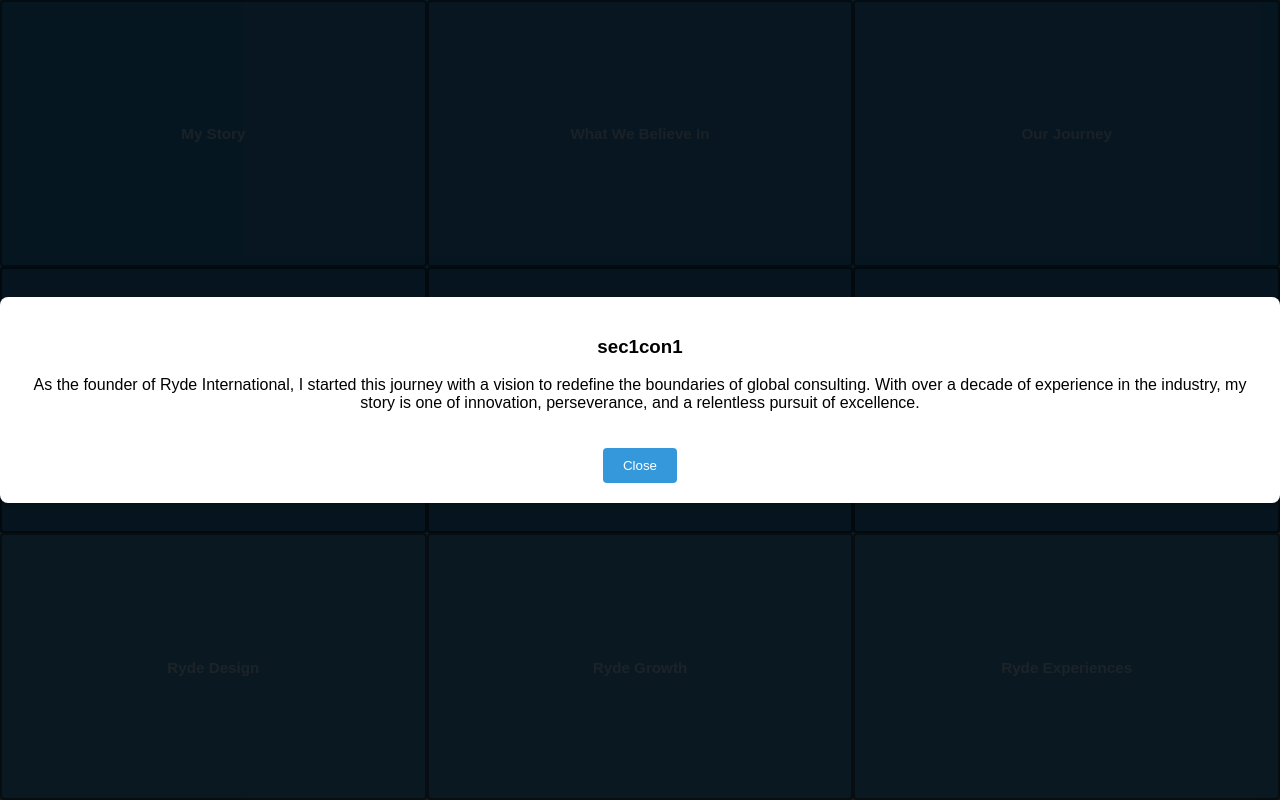
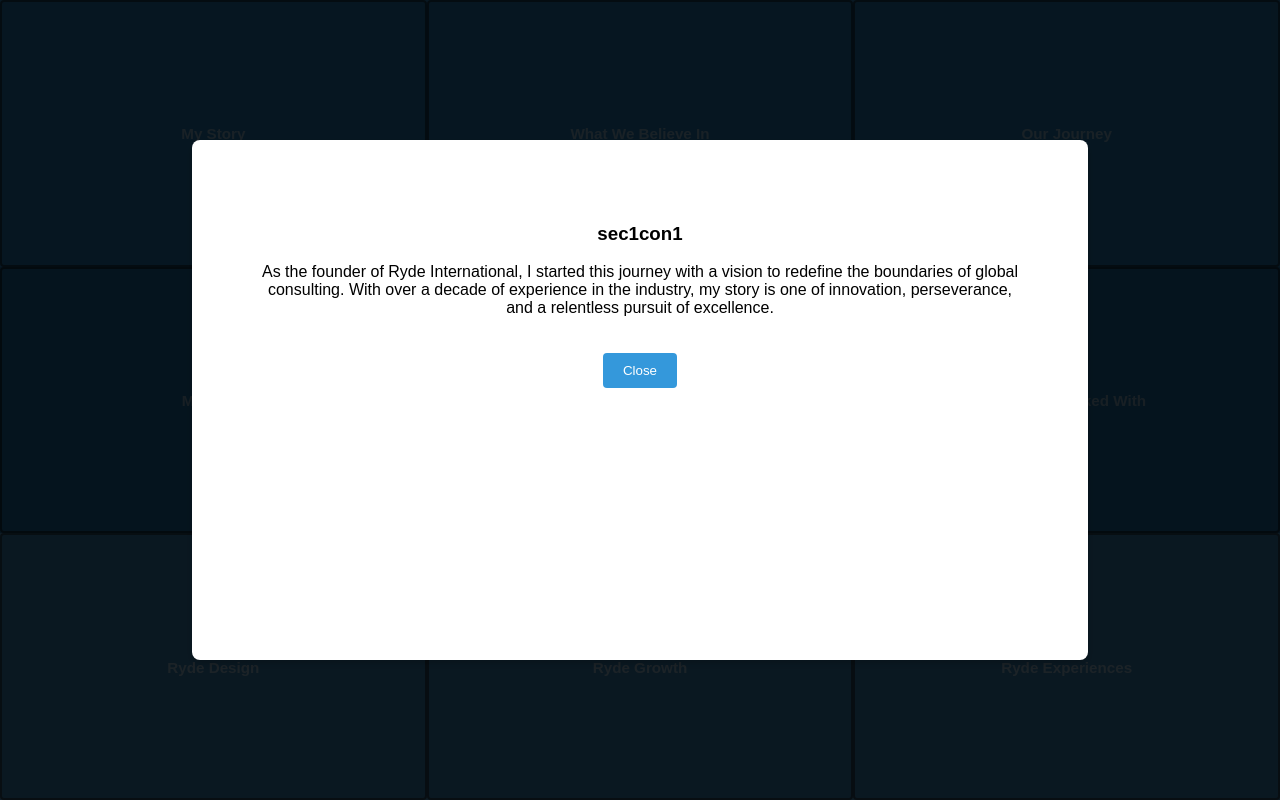
Before and after one commit to ImSteffi/ryde-international, a React (Vite) app in the folder src/ryde-international-frontend/: page / in a window 1280 px wide. Both pictures are taken after a click on the element 213 px from the left and 133 px from the top of the page. Built offline with nearby package versions, Linux system fonts and the light colour scheme.

Commit message:
clicking outside the extended content card closes the card

```diff
--- a/src/ryde-international-frontend/src/App.jsx
+++ b/src/ryde-international-frontend/src/App.jsx
@@ -40,7 +40,7 @@ function App() {
   };
 
   const handleOutsideClick = (event) => {
-    if (event.target.className === "cardOverlay") {
+    if (!event.target.closest(".card")) {
       setOpenCard(null);
       setVisibleSection(null);
     }
@@ -73,7 +73,7 @@ function App() {
   };
 
   return (
-    <main className="container" onClick={handleOutsideClick}>
+    <main className="container">
       <div className="section section1">
         <div
           className="contentDiv sec1con1"
@@ -198,7 +198,7 @@ function App() {
       </div>
 
       {openCard && (
-        <div className="cardOverlay show">
+        <div className="cardOverlay show" onClick={handleOutsideClick}>
           <div className="card">
             <h3>{openCard}</h3>
             <p>{content[openCard]}</p>
--- a/src/ryde-international-frontend/src/index.scss
+++ b/src/ryde-international-frontend/src/index.scss
@@ -155,7 +155,9 @@ html {
 
 .card {
   background: white;
-  padding: 20px;
+  padding: 5%;
+  margin: 15%;
+  height: 65%;
   border-radius: 8px;
   box-shadow: 0 4px 8px rgba(0, 0, 0, 0.2);
   text-align: center;
```
